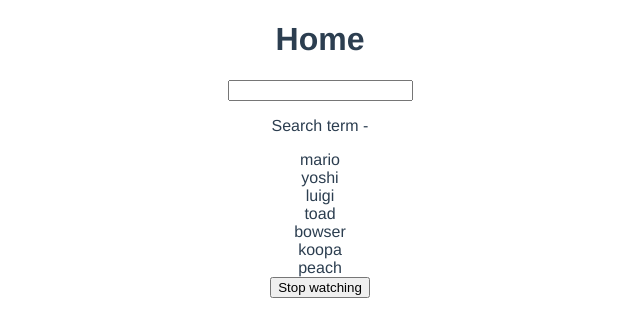
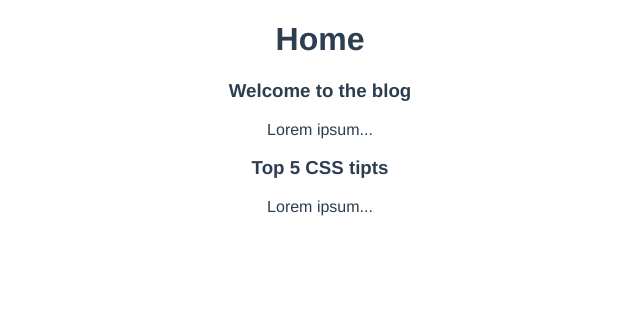
Before and after one commit to MaGo0506/Vue-Dojo-Blogs, a Vue app: page / in a window 1280 px wide. Shown: the top 336 px of the page, without its empty margins (320-960 px from the left). Built offline with nearby package versions, Linux system fonts and the light colour scheme.

Commit message:
Using Props in setup

```diff
--- /dev/null
+++ b/src/components/PostList.vue
@@ -0,0 +1,23 @@
+<template>
+  <div class="post-list">
+      <div v-for="post in posts" :key="post.id">
+          <SinglePost :post="post"/>
+      </div>
+  </div>
+</template>
+
+<script>
+import SinglePost from './SinglePost.vue'
+
+export default {
+    props: [ 'posts' ],
+    components: { SinglePost },
+    setup(props) {
+        console.log(props.posts);
+    }
+}
+</script>
+
+<style>
+
+</style>
--- /dev/null
+++ b/src/components/SinglePost.vue
@@ -0,0 +1,26 @@
+<template>
+  <div class="post">
+    <h3>{{ post.title }}</h3>
+    <p>{{ snippet }}</p>
+  </div>
+</template>
+
+<script>
+import { computed } from '@vue/reactivity'
+
+
+export default {
+    props: [ 'post' ],
+    setup(props) {
+        const snippet = computed(() => {
+            return props.post.body.substring(0, 100) + '...'
+        })
+
+        return { snippet }
+    }
+}
+</script>
+
+<style>
+
+</style>
--- a/src/views/Home.vue
+++ b/src/views/Home.vue
@@ -1,42 +1,26 @@
 <template>
   <div class="home">
     <h1>Home</h1>
-    <input type="text" v-model="search">
-    <p>Search term - {{ search }}</p>
-    <div v-for="name in matchingNames" :key="name">{{ name }}</div>
-    <button @click="handleClick">Stop watching</button>
+    <PostList :posts="posts" />
   </div>
 </template>
 
 <script>
-import { computed, ref } from '@vue/reactivity';
-import { watch, watchEffect } from '@vue/runtime-core';
+import PostList from '../components/PostList.vue'
+import { ref } from '@vue/reactivity';
 
 
 export default {
   name: 'Home',
+  components: { PostList },
   setup() {
-    const search = ref('')
-    const names = ref([ 'mario', 'yoshi', 'luigi', 'toad', 'bowser', 'koopa', 'peach' ])
+    const posts = ref([
+        {title: 'Welcome to the blog', body: 'Lorem ipsum', id: 1},
+        {title: 'Top 5 CSS tipts', body: 'Lorem ipsum', id: 2},
+     ])
 
-    const stopWatch = watch(search, () => {
-      console.log('watch function ran');
-    })
 
-    const stopEffect = watchEffect(() => {
-      console.log('watchEffect function ran', search.value);
-    })
-
-    const matchingNames = computed(() => {
-      return names.value.filter((name) => name.includes(search.value))
-    })
-
-    const handleClick = () => {
-      stopWatch()
-      stopEffect()
-    }
-
-    return { names, search, matchingNames, handleClick };
+    return { posts };
   }
 }
 </script>
```
